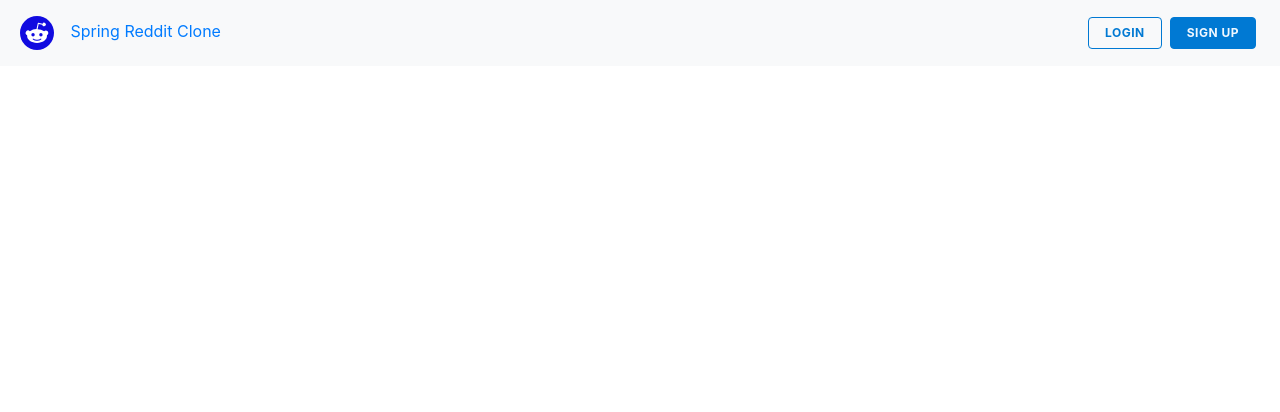
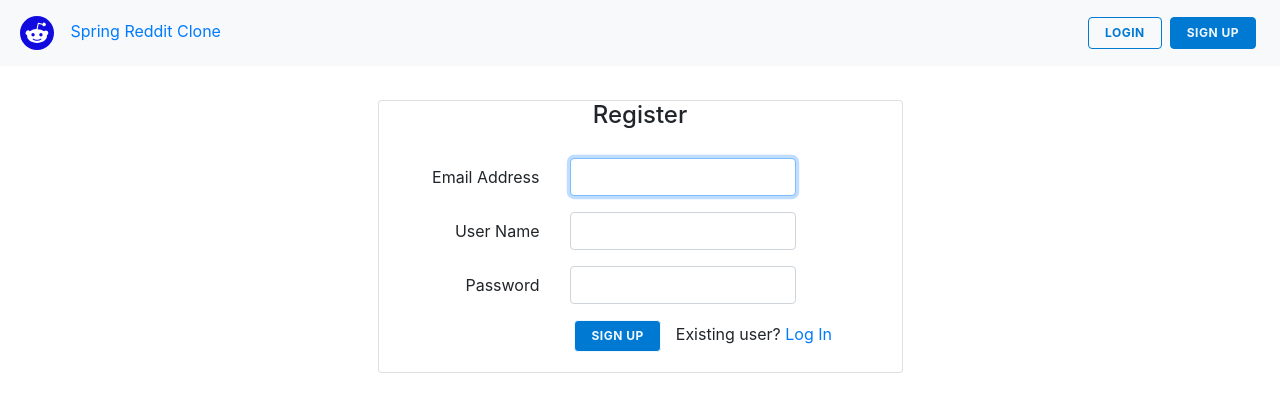
Before and after one commit to Shockrates/Angular-Reddit-Clone, an Angular app: page /sign-up in a window 1280 px wide. Shown: the top 412 px of the page. Built offline with nearby package versions, Linux system fonts and the light colour scheme.

Commit message:
Added Sign-up code

```diff
--- a/angular.json
+++ b/angular.json
@@ -120,6 +120,10 @@
           }
         }
       }
-    }},
-  "defaultProject": "angular-reddit-clone"
+    }
+  },
+  "defaultProject": "angular-reddit-clone",
+  "cli": {
+    "analytics": false
+  }
 }
--- a/src/app/app-routing.module.ts
+++ b/src/app/app-routing.module.ts
@@ -1,10 +1,12 @@
 import { NgModule } from '@angular/core';
 import { Routes, RouterModule } from '@angular/router';
 import {SignUpComponent} from './auth/sign-up/sign-up.component';
+import { LoginComponent } from './auth/login/login.component';
 
 
 const routes: Routes = [
-  {path: 'sign-up', component: SignUpComponent}
+  {path: 'sign-up', component: SignUpComponent},
+  {path: 'login', component: LoginComponent }
 ];
 
 @NgModule({
--- a/src/app/app.component.html
+++ b/src/app/app.component.html
@@ -1 +1,2 @@
 <app-header></app-header>
+<router-outlet></router-outlet>
--- a/src/app/app.module.ts
+++ b/src/app/app.module.ts
@@ -6,6 +6,7 @@ import { AppComponent } from './app.component';
 import { HeaderComponent } from './header/header.component';
 import { LoginComponent } from './auth/login/login.component';
 import { SignUpComponent } from './auth/sign-up/sign-up.component';
+import { ReactiveFormsModule } from '@angular/forms';
 
 @NgModule({
   declarations: [
@@ -16,7 +17,8 @@ import { SignUpComponent } from './auth/sign-up/sign-up.component';
   ],
   imports: [
     BrowserModule,
-    AppRoutingModule
+    AppRoutingModule,
+    ReactiveFormsModule
   ],
   providers: [],
   bootstrap: [AppComponent]
--- a/src/app/auth/sign-up/sign-up.component.css
+++ b/src/app/auth/sign-up/sign-up.component.css
@@ -1,4 +1,7 @@
 .register-section{
+    margin: 100px;
+}
+.test-section{
     margin: 100px;
 }
 
@@ -20,3 +23,8 @@
     padding: 3px 16px;
     opacity: 1;
   }
+
+  /* You can add global styles to this file, and also import other style files */
+input.ng-invalid.ng-touched{
+    border: 1px solid red;
+}
--- a/src/app/auth/sign-up/sign-up.component.html
+++ b/src/app/auth/sign-up/sign-up.component.html
@@ -1,4 +1,4 @@
-<p>sign-up works!</p>
+<!-- <p class="test-section">sign-up works!</p> -->
 <div class="register-section">
     <div class="row justify-content-center">
         <div class="col-md-3"></div>
@@ -8,29 +8,32 @@
                     <h4>Register</h4>
                 </div>
                 <div class="card-body">
-                    <form action="">
-                        <div class="form-goup row">
+                    <form [formGroup]="signupForm" (ngSubmit)="signup()">
+                        <div class="form-group row">
                             <label for="email_address" class="col-md-4 col-form-label text-md-right">
                                 Email Address
                             </label>
                             <div class="col-md-6">
-                                <input type="text" name="email-address" id="email_address" class="form-control" autofocus>
+                                <input type="text" [formControlName]="'email'" name="email-address" id="email_address" class="form-control" autofocus>
+                                <span *ngIf="!signupForm.get('email').valid && signupForm.get('email').touched" class="help-block">Please enter a valid email</span>
                             </div>
                         </div>
 
-                        <div class="form-goup row">
+                        <div class="form-group row">
                             <label for="user_name" class="col-md-4 col-form-label text-md-right">
                                 User Name
                             </label>
                             <div class="col-md-6">
-                                <input type="text" name="user_name" id="user_name" class="form-control" autofocus>
+                                <input type="text" [formControlName]="'username'" name="user_name" id="user_name" class="form-control" autofocus>
+                                <span *ngIf="!signupForm.get('username').valid && signupForm.get('username').touched" class="help-block">Please enter a valid username</span>
                             </div>
                         </div>
 
                         <div class="form-group row">
                             <label for="password" class="col-md-4 col-form-label text-md-right">Password</label>
                             <div class="col-md-6">
-                                <input type="password" id="password" class="form-control" name="password" required>
+                                <input type="password" [formControlName]="'password'" id="password" class="form-control" name="password" required>
+                                <span *ngIf="!signupForm.get('password').valid && signupForm.get('password').touched" class="help-block">Please enter a valid password</span>
                             </div>
                         </div>
 
--- a/src/app/auth/sign-up/sign-up.component.ts
+++ b/src/app/auth/sign-up/sign-up.component.ts
@@ -1,4 +1,6 @@
 import { Component, OnInit } from '@angular/core';
+import { FormGroup, FormControl, Validators } from '@angular/forms';
+
 
 @Component({
   selector: 'app-sign-up',
@@ -7,9 +9,23 @@ import { Component, OnInit } from '@angular/core';
 })
 export class SignUpComponent implements OnInit {
 
+  signupForm: FormGroup;
+
   constructor() { }
 
-  ngOnInit(): void {
+  // ngOnInit(): void {
+  // }
+  ngOnInit(){
+    this.signupForm = new FormGroup({
+      username: new FormControl('',Validators.required),
+      email: new FormControl('',[Validators.required, Validators.email]),
+      password: new FormControl('', Validators.required)
+    });
   }
 
+  signup() {
+
+  }
+
+
 }
```
